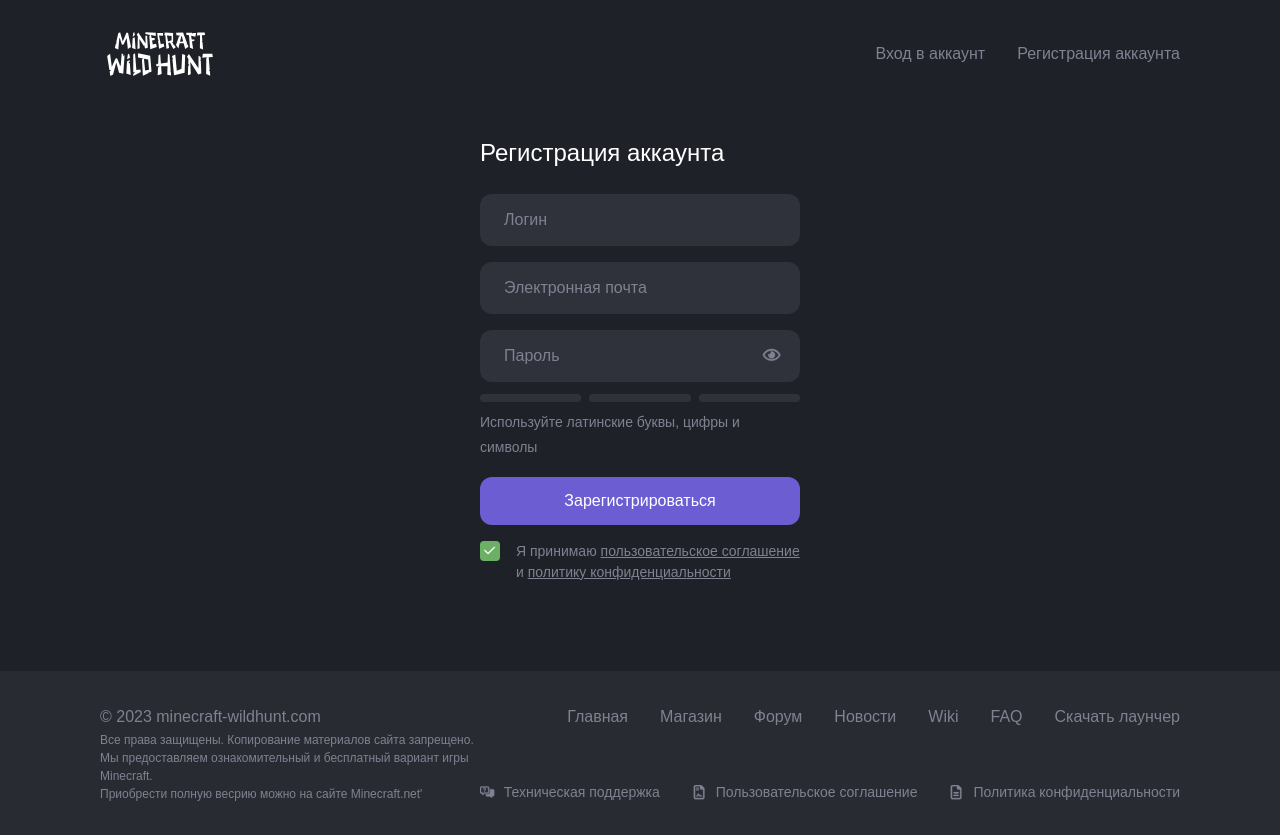
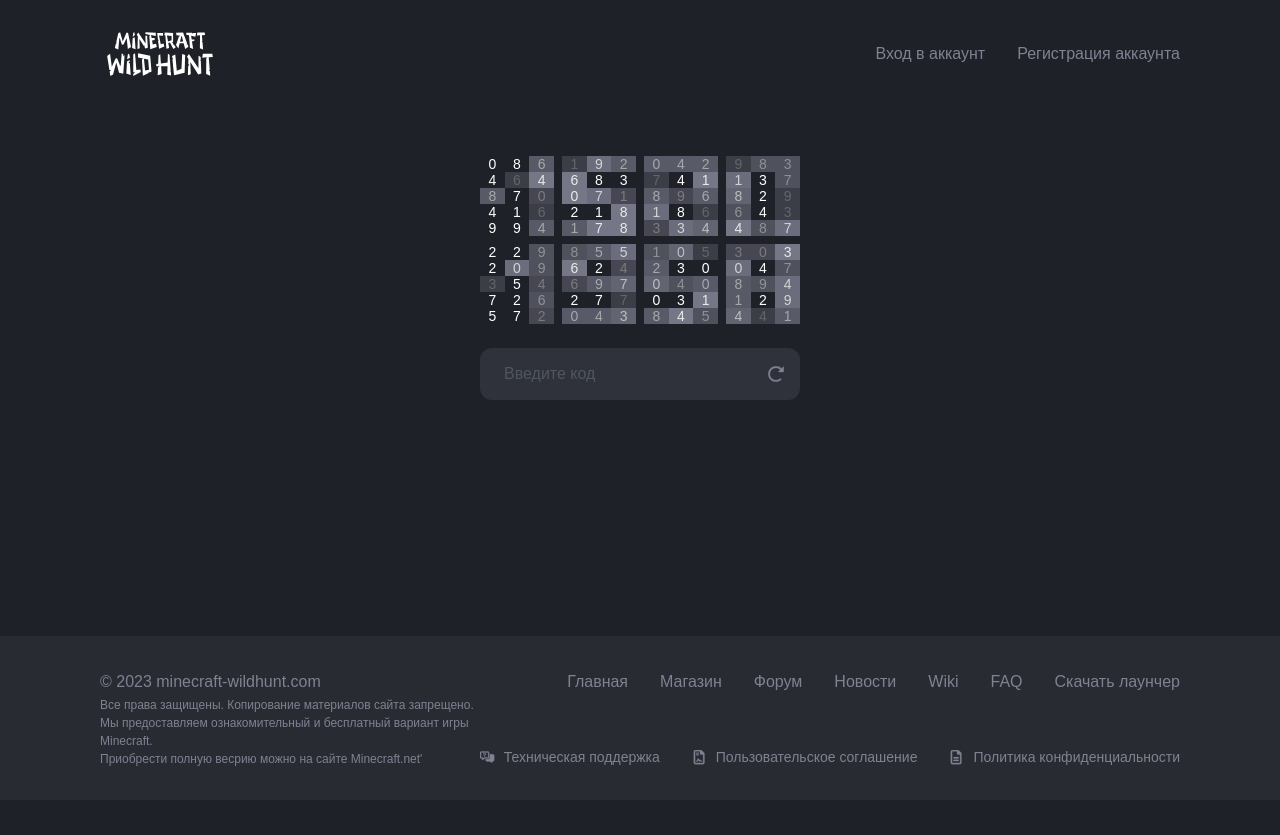
Before and after one commit to NikitaSheremeta/wildhunt-client-personal-cabinet, a Vue app: page /signup in a window 1280 px wide. After the commit the page ends 800 px from the top, so only its background shows below. Built offline with nearby package versions, Linux system fonts and the light colour scheme; a web font is replaced by a local one.

Commit message:
Captcha adjustments

```diff
--- a/src/components/base/BaseCaptcha.vue
+++ b/src/components/base/BaseCaptcha.vue
@@ -116,42 +116,37 @@ export default {
       });
     };
 
-    const removeCSSClasses = (cell) => {
-      Object.keys(cell.classList).find((key) => {
-        if (cell.classList[key] === 'error') {
+    const addCSSClasses = (number) => {
+      for (const cell of code.value.children[number].children) {
+        if (Object.values(cell.classList).indexOf('active') > -1) {
+          const valuesArray = input.value.input.value.split('');
+
+          Number(valuesArray[number]) === state.code[number] ?
+            cell.classList.add('success') :
+            cell.classList.add('error');
+        }
+      }
+    };
+
+    const removeCSSClasses = (number) => {
+      for (const cell of code.value.children[number].children) {
+        if (Object.values(cell.classList).indexOf('error') > -1) {
           cell.classList.remove('error');
         }
 
-        if (cell.classList[key] === 'success') {
+        if (Object.values(cell.classList).indexOf('success') > -1) {
           cell.classList.remove('success');
         }
-      });
+      }
     };
-
-    const resetCaptcha = () => {
-      input.value.input.value = '';
-
-      cellsSelection((cell) => removeCSSClasses(cell));
-    };
-
 
     const onInput = (event) => {
       const value = event.target.value;
 
       if (value.length) {
-        const index = event.target.selectionStart - 1;
-
-        const setCSSClass = (CSSClass) => {
-          for (const element of code.value.children[index].children) {
-            if (Object.values(element.classList).indexOf('active') > -1) {
-              element.classList.add(CSSClass);
-            }
-          }
-        };
-
-        Number(value.slice(-1)) === state.code[index] ?
-          setCSSClass('success') :
-          setCSSClass('error');
+        for (let i = 0; i < value.length; i++) {
+          addCSSClasses(i);
+        }
       }
 
       context.emit('update:modelValue', value === captchaResult.value);
@@ -160,18 +155,20 @@ export default {
     const onKeydownDelete = (event) => {
       const value = event.target.value;
 
-      if (value.length && (event.key === 'Backspace' || event.key === 'Delete')) {
-        for (const cell of code.value.children[value.length - 1].children) {
-          removeCSSClasses(cell);
+      if (value.length) {
+        if (event.target.selectionStart > 0 && (event.key === 'Backspace' || event.key === 'Delete')) {
+          for (let i = 0; i < value.length; i++) {
+            removeCSSClasses(i);
+          }
         }
       }
     };
 
     const onClickRedoIcon = () => {
+      input.value.input.value = '';
       state.code = arrayRandomNumbers(CAPTCHA_NUMBERS_LENGTH, MAXIMUM_VALUE);
 
       setRandomOpacity();
-      resetCaptcha();
     };
 
     return {
--- a/src/views/signup/Signup.vue
+++ b/src/views/signup/Signup.vue
@@ -3,7 +3,7 @@
     <div class="row">
       <transition name="fade-slide-up">
         <SignupForm
-          v-if="state.shouldDisplaySignupForm"
+          v-if="!state.shouldDisplaySignupForm"
           v-model="data.formData"
           :is-loading="flags.isLoading"
           :is-disabled="flags.isDisabled"
@@ -13,7 +13,7 @@
 
       <transition name="fade-slide-up">
         <BaseCaptcha
-          v-if="state.shouldDisplayCaptcha"
+          v-if="!state.shouldDisplayCaptcha"
           v-model="flags.isCaptchaValid"
         />
       </transition>
```
